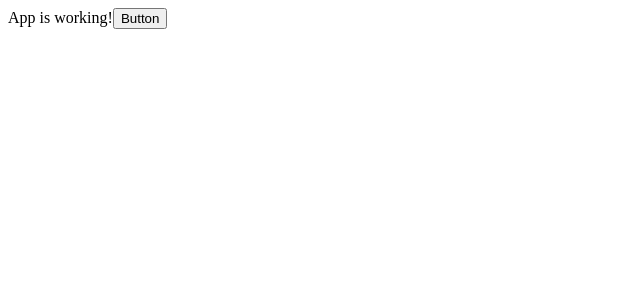
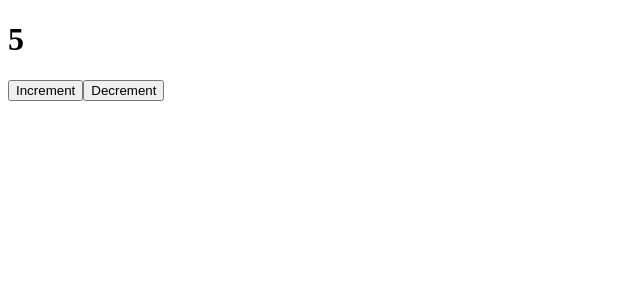
Before and after one commit to VladislavaZinoveikina/react-funds-practice, a React (Create React App) app: page / in a window 1280 px wide. Shown: the top 300 px of the page, without its empty margins (0-640 px from the left). Built offline with nearby package versions, Linux system fonts and the light colour scheme.

Commit message:
useState

```diff
--- a/src/App.js
+++ b/src/App.js
@@ -1,9 +1,22 @@
-import React from "react";
+import React, { useState } from "react";
 
 function App() {
+  const [likes, setLikes] = useState(5);
+
+  function increment() {
+    setLikes(likes + 1);
+  }
+
+  function decrement() {
+    setLikes(likes - 1);
+  }
+
+
   return (
     <div className="App">
-
+      <h1>{likes}</h1>
+      <button onClick={increment}>Increment</button>
+      <button onClick={decrement}>Decrement</button>
     </div>
   );
 }
--- a/src/index.js
+++ b/src/index.js
@@ -1,11 +1,8 @@
 import React from 'react';
 import ReactDOM from 'react-dom/client';
+import App from './App';
 
 const root = ReactDOM.createRoot(document.getElementById('root'));
 root.render(
-  <div>
-    App is working!
-    <button>Button</button>
-  </div>
-
+  <App/>
 );
```
